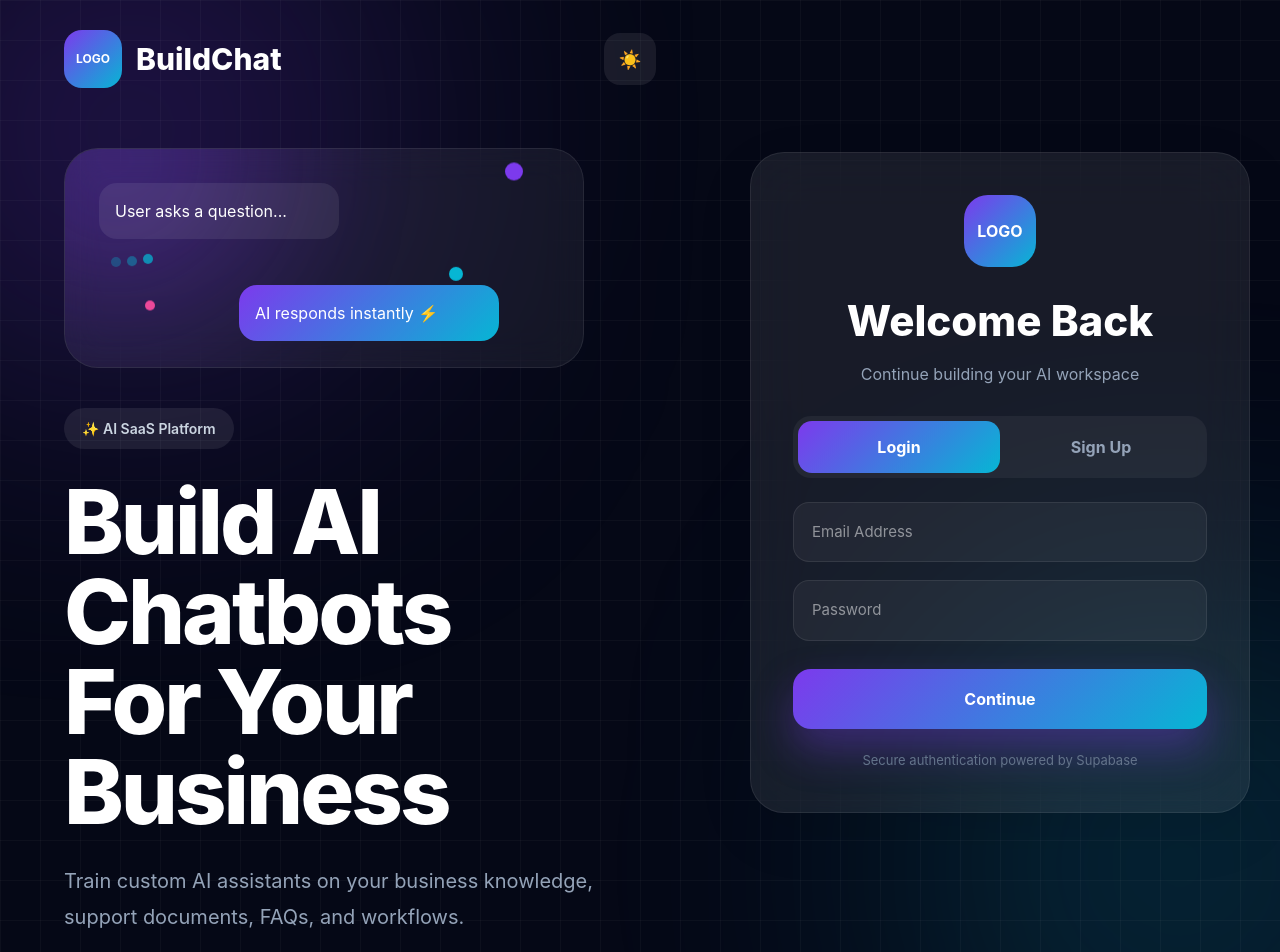
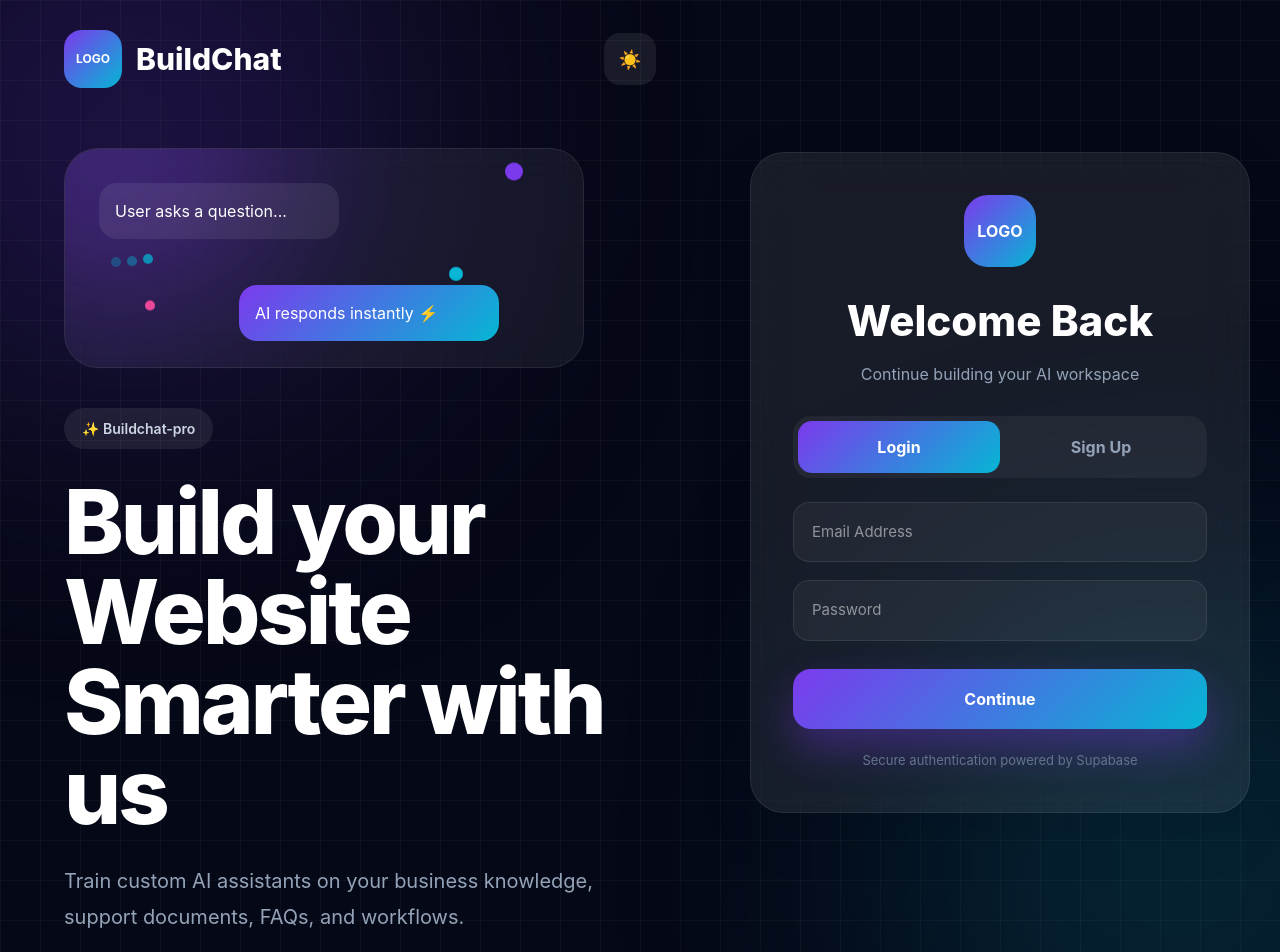
Before and after one commit to kumkumthakur1977-hub/buildchat, a Next.js app: page /login in a window 1280 px wide. Shown: the top 952 px of the page. Built offline with nearby package versions, Linux system fonts and the light colour scheme; no server answers.

Commit message:
Update page.tsx

```diff
--- a/app/(auth)/login/page.tsx
+++ b/app/(auth)/login/page.tsx
@@ -354,7 +354,7 @@ export default function LoginPage() {
                                     : "#475569",
                             }}
                         >
-                            ✨ AI SaaS Platform
+                            ✨ Buildchat-pro
                         </div>
 
                         <h1
@@ -368,9 +368,10 @@ export default function LoginPage() {
                                     : "left",
                             }}
                         >
-                            Build AI Chatbots
+                            Build your Website
                             <br />
-                            For Your Business
+                            Smarter with us
+
                         </h1>
 
                         <p
```
